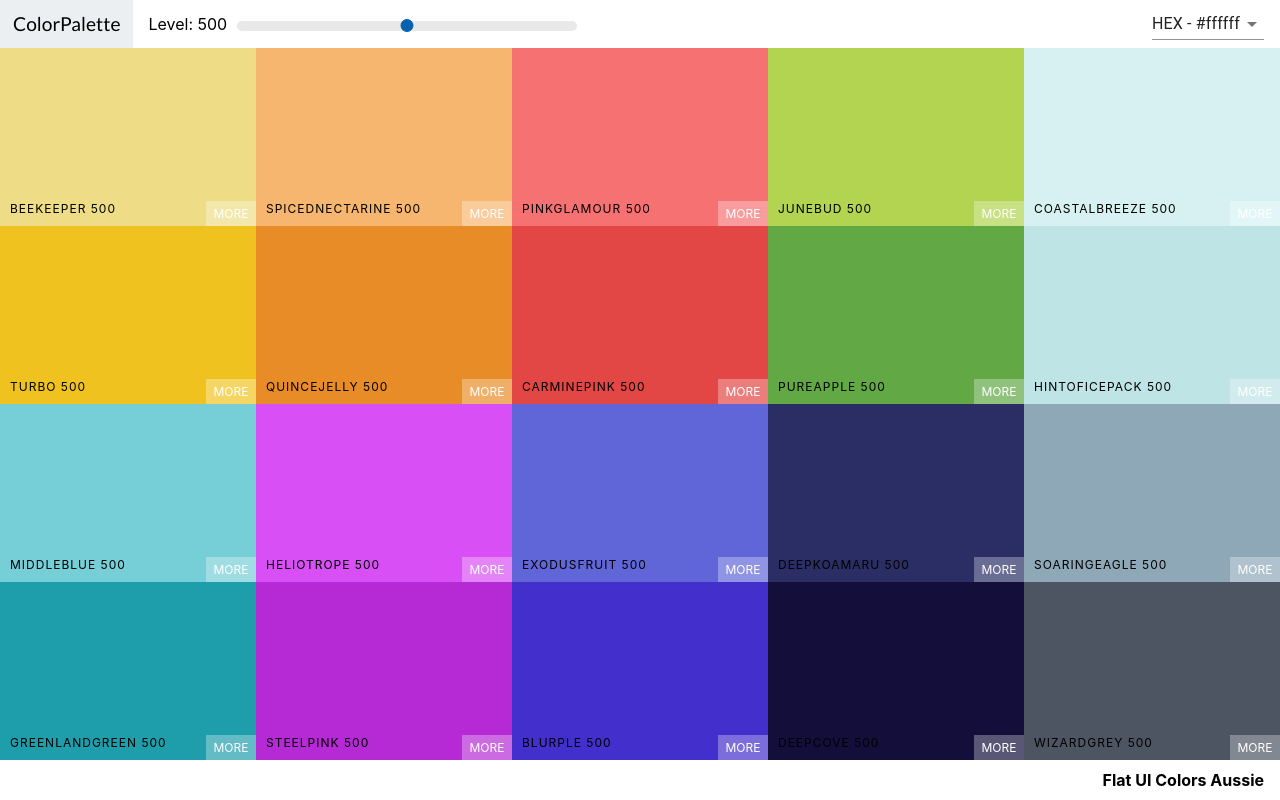
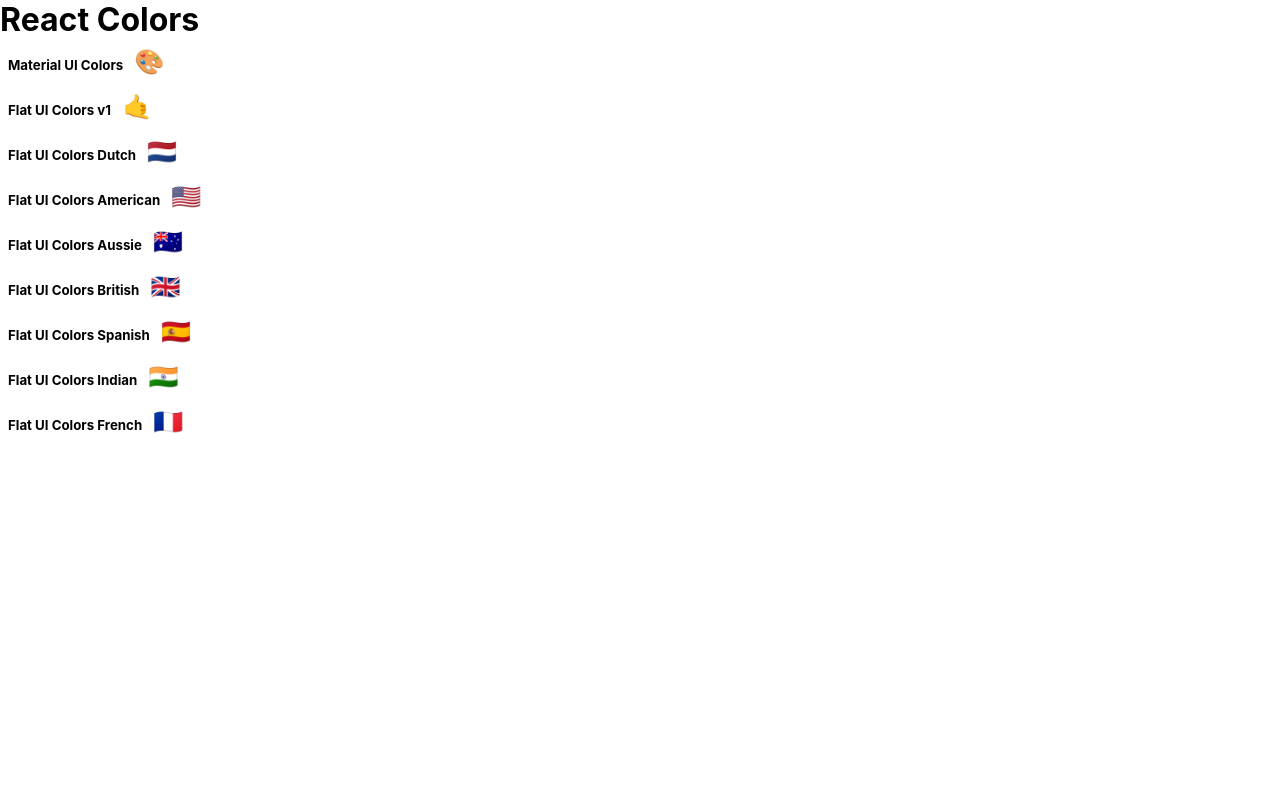
Before and after one commit to iamr-kumar/react-color-palette, a React (Create React App) app: page / in a window 1280 px wide. Built offline with nearby package versions, Linux system fonts and the light colour scheme.

Commit message:
Added jss styling

```diff
--- a/package.json
+++ b/package.json
@@ -5,6 +5,7 @@
   "dependencies": {
     "@material-ui/core": "^4.11.3",
     "@material-ui/icons": "^4.11.2",
+    "@material-ui/styles": "^4.11.3",
     "@testing-library/jest-dom": "^5.11.9",
     "@testing-library/react": "^11.2.3",
     "@testing-library/user-event": "^12.6.2",
@@ -13,6 +14,7 @@
     "react": "^17.0.1",
     "react-copy-to-clipboard": "^5.0.3",
     "react-dom": "^17.0.1",
+    "react-router-dom": "^5.2.0",
     "react-scripts": "4.0.1",
     "web-vitals": "^0.2.4"
   },
--- a/src/App.js
+++ b/src/App.js
@@ -1,13 +1,36 @@
 import "./App.css";
+import { BrowserRouter as Router, Switch, Route } from "react-router-dom";
 import Palette from "./Components/Palette/Palette";
+import PaletteList from "./Components/Palette/PaletteList";
 import { generatePalette } from "./utils/colorHelper";
 import seedColors from "./seedColors";
 
 const App = () => {
+  const findPalette = (id) => {
+    return seedColors.find((palette) => {
+      return palette.id === id;
+    });
+  };
+
   return (
-    <div className="App">
-      <Palette palette={generatePalette(seedColors[4])} />
-    </div>
+    <Router>
+      <Switch>
+        <Route
+          exact
+          path="/"
+          render={() => <PaletteList palettes={seedColors} />}
+        />
+        <Route
+          exact
+          path="/palette/:id"
+          render={(routeProps) => (
+            <Palette
+              palette={generatePalette(findPalette(routeProps.match.params.id))}
+            />
+          )}
+        />
+      </Switch>
+    </Router>
   );
 };
 
--- a/src/Components/Layout/Navbar.js
+++ b/src/Components/Layout/Navbar.js
@@ -1,6 +1,7 @@
 import React, { Fragment, useState } from "react";
 import Slider from "rc-slider";
 import Select from "@material-ui/core/Select";
+import { Link } from "react-router-dom";
 import "rc-slider/assets/index.css";
 import "./Navbar.css";
 import { MenuItem } from "@material-ui/core";
@@ -22,7 +23,7 @@
     <Fragment>
       <header className="Navbar">
         <div className="logo">
-          <a href="#">ColorPalette</a>
+          <Link to="/">ColorPalette</Link>
         </div>
         <div className="slider-container">
           <span>Level: {level}</span>
--- /dev/null
+++ b/src/Components/Palette/MiniPalette.js
@@ -0,0 +1,44 @@
+import React from "react";
+import { withStyles } from "@material-ui/styles";
+
+const styles = {
+  root: {
+    backgroundColor: "white",
+    borderRadius: "5px",
+    padding: "0.5rem",
+    overflow: "hidden",
+    "&:hover": {
+      cursor: "pointer",
+    },
+  },
+  colors: {
+    backgroundColor: "grey",
+  },
+  title: {
+    display: "flex",
+    justifyContent: "space-between",
+    alignItems: "center",
+    margin: "0",
+    color: "black",
+    paddingTop: "0.5rem",
+    fontSize: "1rem",
+    position: "relative",
+  },
+  emoji: {
+    marginLeft: "0.5rem",
+    fontSize: "1.5rem",
+  },
+};
+
+const MiniPalette = ({ classes, paletteName, emoji }) => {
+  return (
+    <div className={classes.root}>
+      <div className={classes.colors}></div>
+      <h5 className={classes.titles}>
+        {paletteName} <span className={classes.emoji}>{emoji}</span>
+      </h5>
+    </div>
+  );
+};
+
+export default withStyles(styles)(MiniPalette);
--- /dev/null
+++ b/src/Components/Palette/PaletteList.js
@@ -0,0 +1,16 @@
+import React from "react";
+import { Link } from "react-router-dom";
+import MiniPalette from "./MiniPalette";
+
+const PaletteList = ({ palettes }) => {
+  return (
+    <div>
+      <h1>React Colors</h1>
+      {palettes.map((palette, index) => (
+        <MiniPalette {...palettes[index]} />
+      ))}
+    </div>
+  );
+};
+
+export default PaletteList;
```
Also changed, not shown: 2 other files (tests, documents, lock files or other folders).
